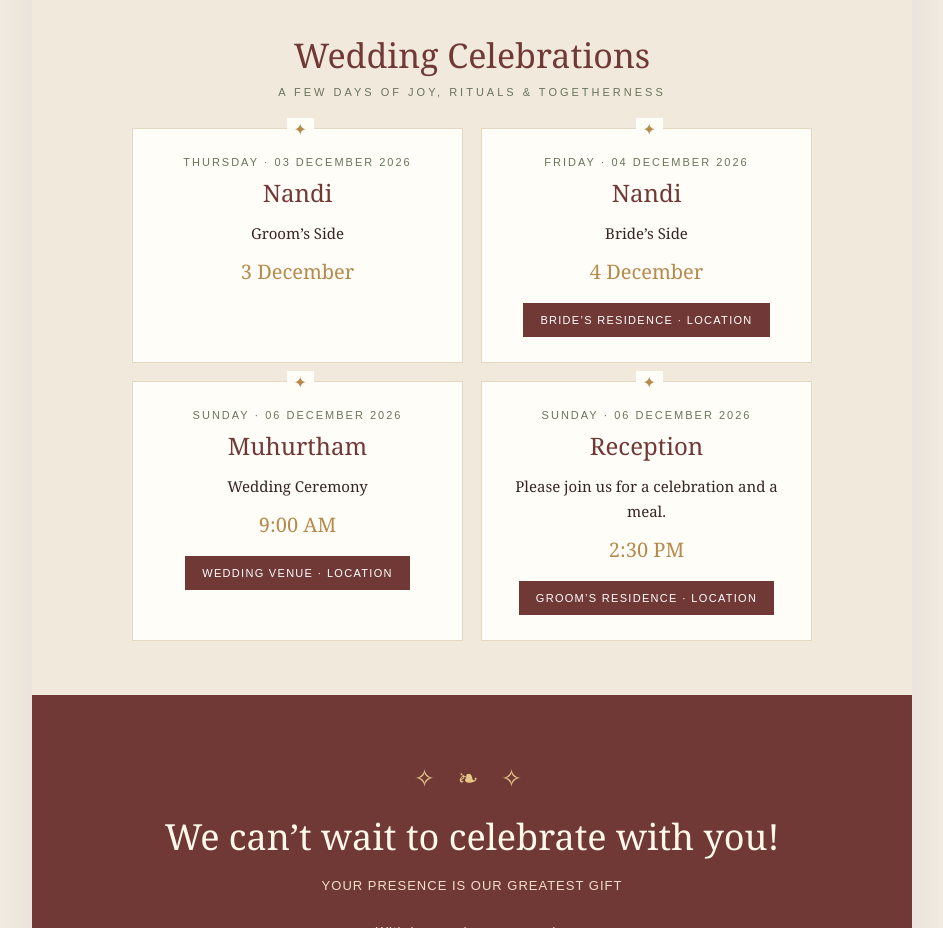
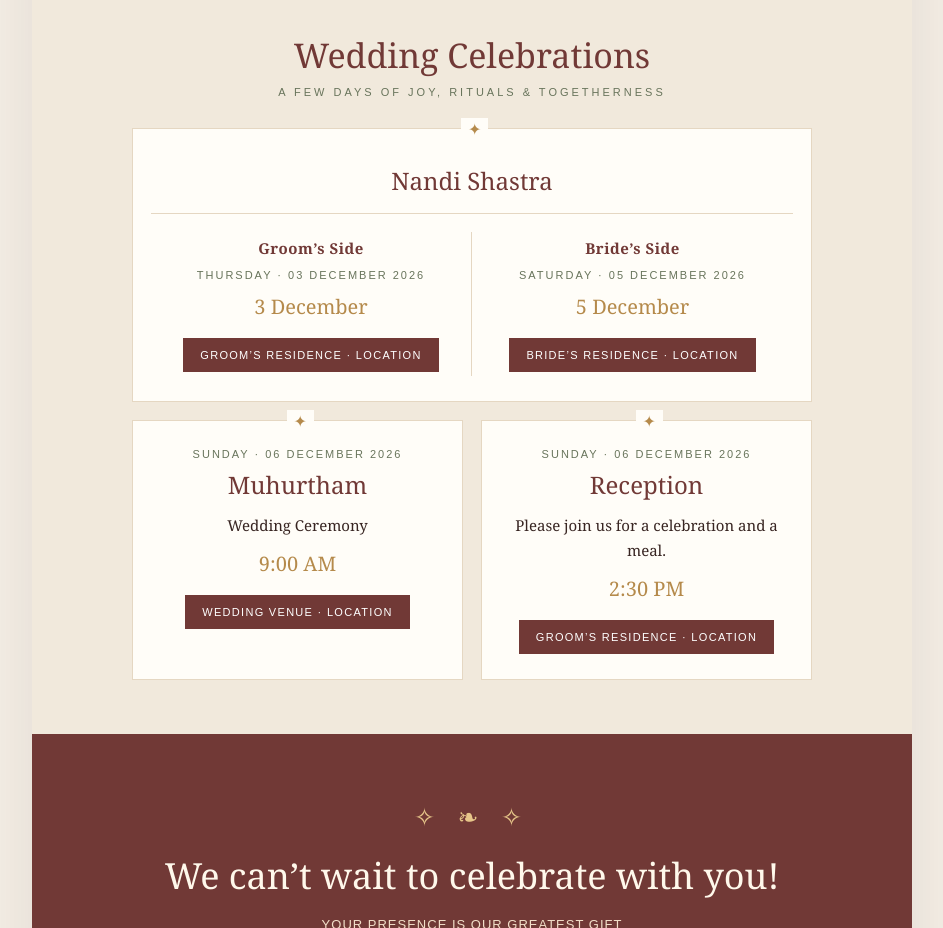
Before and after one commit to Adarsh650/Adarsh-Prarthana-Wedding-Invitation-, a plain HTML site: page index.html in a window 1280 px wide. Shown: the part 1160-2088 px from the top of the page, without its empty margins (168-1111 px from the left). Drawn offline with Linux system fonts and the light colour scheme.

Commit message:
Add files via upload

```diff
--- a/index.html
+++ b/index.html
@@ -38,6 +38,12 @@ a{color:inherit}
 .time{font-size:20px;color:var(--gold);margin-top:12px}
 .mapbtn{display:inline-block;margin-top:18px;padding:11px 17px;background:var(--wine);color:white;text-decoration:none;font:11px Arial,sans-serif;letter-spacing:1.3px;text-transform:uppercase;transition:.2s}
 .mapbtn:hover{background:var(--deep)}
+.card.span2{grid-column:1/-1}
+.nandi-split{display:grid;grid-template-columns:1fr 1fr;gap:0;margin-top:16px;border-top:1px solid #e5d7c2;padding-top:18px}
+.nandi-part{padding:4px 16px;display:flex;flex-direction:column;align-items:center;justify-content:space-between}
+.nandi-part:first-child{border-right:1px solid #e5d7c2}
+.nandi-part .detail{margin-top:0;font-weight:600;color:var(--wine);letter-spacing:.5px}
+.nandi-part .day{margin-top:8px}
 .gallery{display:grid;grid-template-columns:1fr 1fr;gap:12px;max-width:720px;margin:0 auto}
 .gallery img{width:100%;height:390px;object-fit:cover;display:block}
 .gallery img:first-child{grid-column:1/-1;height:430px;object-position:center 45%}
@@ -49,6 +55,8 @@ a{color:inherit}
 @media(max-width:600px){
 .hero{min-height:650px;background-position:54% center}
 .events{grid-template-columns:1fr}
+.nandi-part{padding:4px 10px}
+.nandi-part .mapbtn{padding:9px 10px;font-size:10px;letter-spacing:.8px}
 .gallery{grid-template-columns:1fr}
 .gallery img,.gallery img:first-child{grid-column:auto;height:360px}
 .intro,.section{padding-left:20px;padding-right:20px}
@@ -78,18 +86,26 @@ a{color:inherit}
   <h2 class="section-title">Wedding Celebrations</h2>
   <div class="sub">A few days of joy, rituals &amp; togetherness</div>
   <div class="events">
-    <article class="card">
-      <div class="day">Thursday · 03 December 2026</div>
-      <h3>Nandi</h3>
-      <div class="detail">Groom’s Side</div>
-      <div class="time">3 December</div>
-    </article>
-    <article class="card">
-      <div class="day">Friday · 04 December 2026</div>
-      <h3>Nandi</h3>
-      <div class="detail">Bride’s Side</div>
-      <div class="time">4 December</div>
-      <a class="mapbtn" href="https://maps.app.goo.gl/XDWBwBVTKtHD7kJw5?g_st=ic" target="_blank" rel="noopener">Bride’s Residence · Location</a>
+    <article class="card span2">
+      <h3>Nandi Shastra</h3>
+      <div class="nandi-split">
+        <div class="nandi-part">
+          <div>
+            <div class="detail">Groom’s Side</div>
+            <div class="day">Thursday · 03 December 2026</div>
+            <div class="time">3 December</div>
+          </div>
+          <a class="mapbtn" href="https://maps.app.goo.gl/gmyvdd88Fo1eUxB78?g_st=ic" target="_blank" rel="noopener">Groom’s Residence · Location</a>
+        </div>
+        <div class="nandi-part">
+          <div>
+            <div class="detail">Bride’s Side</div>
+            <div class="day">Saturday · 05 December 2026</div>
+            <div class="time">5 December</div>
+          </div>
+          <a class="mapbtn" href="https://maps.app.goo.gl/XDWBwBVTKtHD7kJw5?g_st=ic" target="_blank" rel="noopener">Bride’s Residence · Location</a>
+        </div>
+      </div>
     </article>
     <article class="card">
       <div class="day">Sunday · 06 December 2026</div>
```
